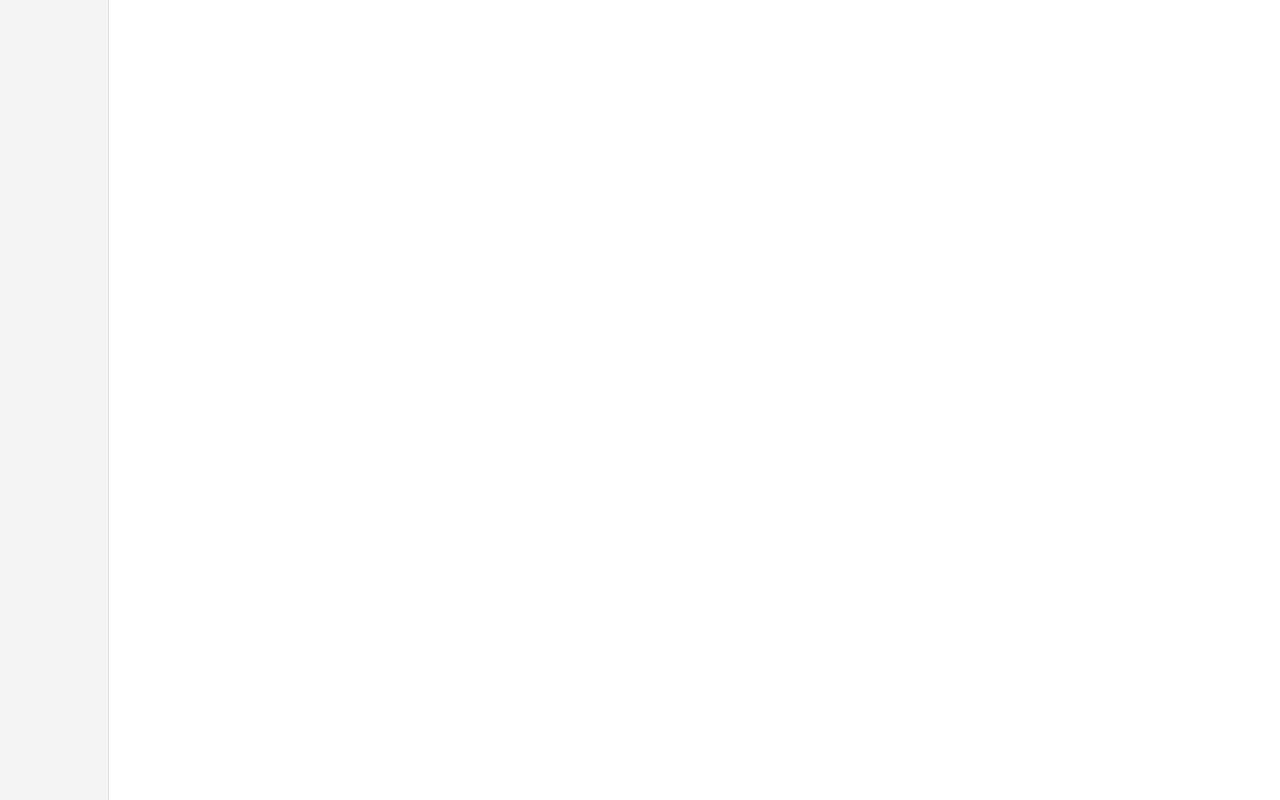
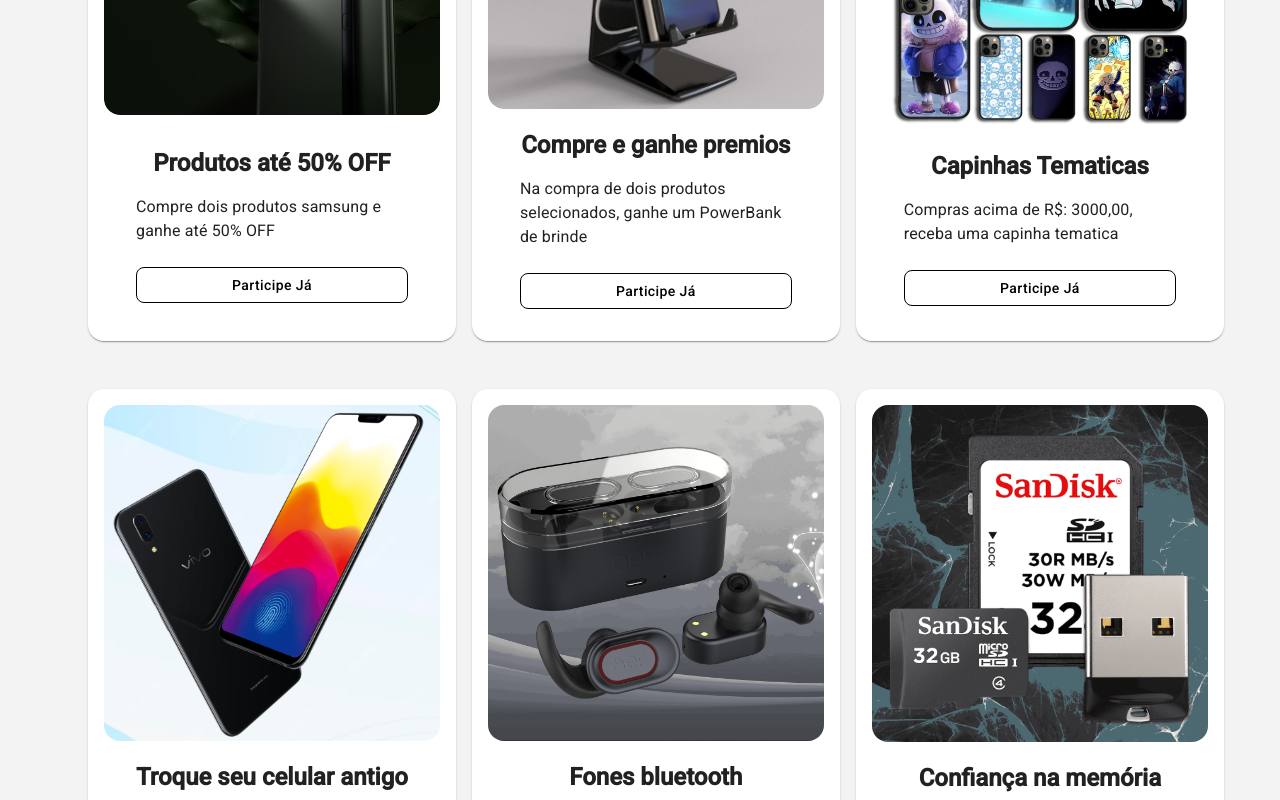
Before and after one commit to Felipe-alv-es/smartphone-store, a React (Create React App) app: page / in a window 1280 px wide. Shown: the part 3320-4120 px from the top of the page. Built offline with nearby package versions, Linux system fonts and the light colour scheme.

Commit message:
chore(BestDeals): ffist fix

```diff
--- a/src/App.js
+++ b/src/App.js
@@ -11,8 +11,8 @@
       <Home />
       <News />
       <Offers />
+      <BestDeals />
       <Featuredproducts />
-      <BestDeals />
       <Footer />
     </div>
   );
--- a/src/assets/utils/dealsOptions.tsx
+++ b/src/assets/utils/dealsOptions.tsx
@@ -33,7 +33,7 @@
   {
     id: 5,
     image: Product5,
-    title: "Ganhe fones bluetooth",
+    title: "Fones bluetooth",
     text: "No pagamento a vista do produto, ganhe fones bluetooth",
   },
   {
--- a/src/components/BestDeals/BestDeals.js
+++ b/src/components/BestDeals/BestDeals.js
@@ -2,6 +2,7 @@
 import { Box, Paper, Typography } from "@mui/material";
 import { dealsOptions } from "../../assets/utils/dealsOptions.tsx";
 import { StyledButton } from "../FeaturedProducts/Featuredproducts.styles.tsx";
+import { Swiper, SwiperSlide } from "swiper/react";
 import {
   getPageTitleStyle,
   getContainerStyle,
@@ -16,6 +17,11 @@
     <>
       <Typography sx={getPageTitleStyle}>{"Melhores Promoções"}</Typography>
       <Box sx={getContainerStyle}>
+        {/* <Swiper>
+          {dealsOptions.map((item) => (
+            <SwiperSlide key={item.id}></SwiperSlide>
+          ))}
+        </Swiper> */}
         {dealsOptions.map((item) => (
           <Paper sx={getOptionsStyle}>
             <Box
```
